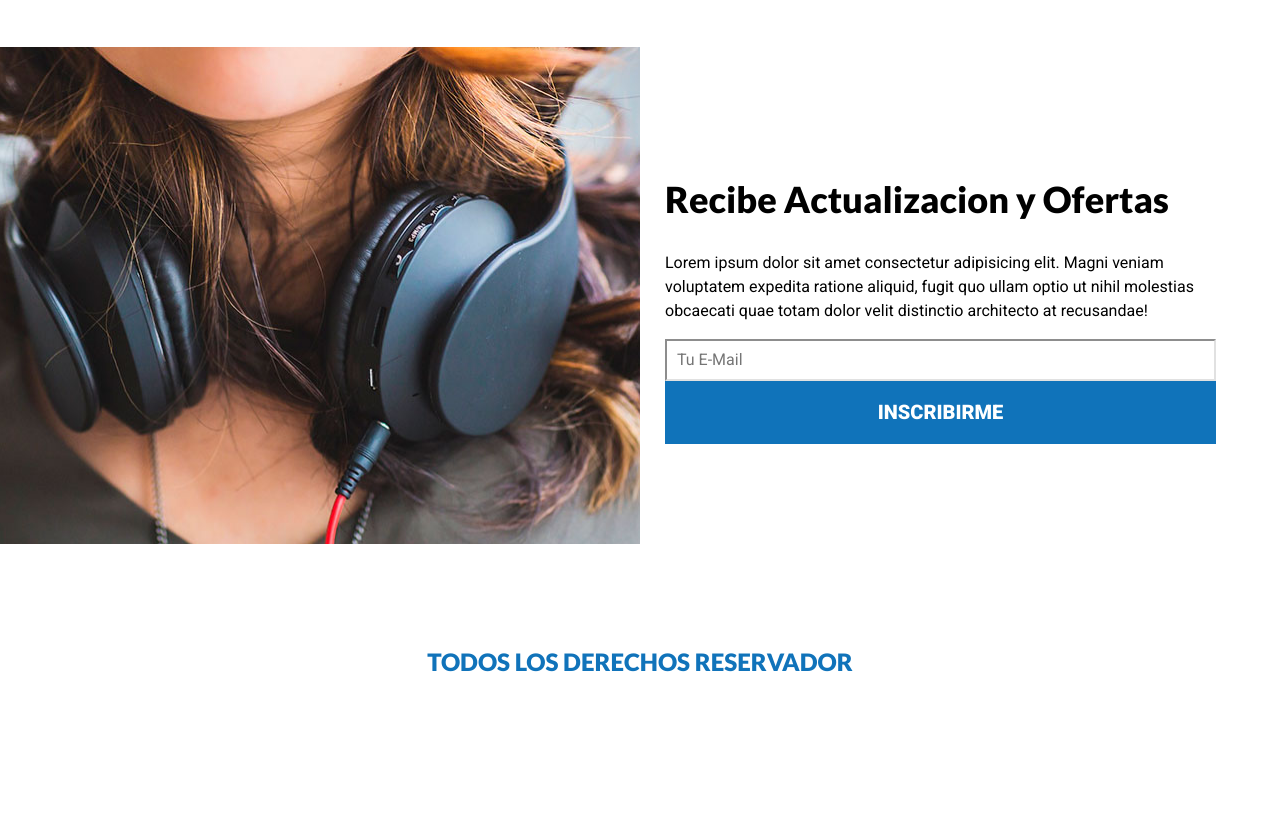
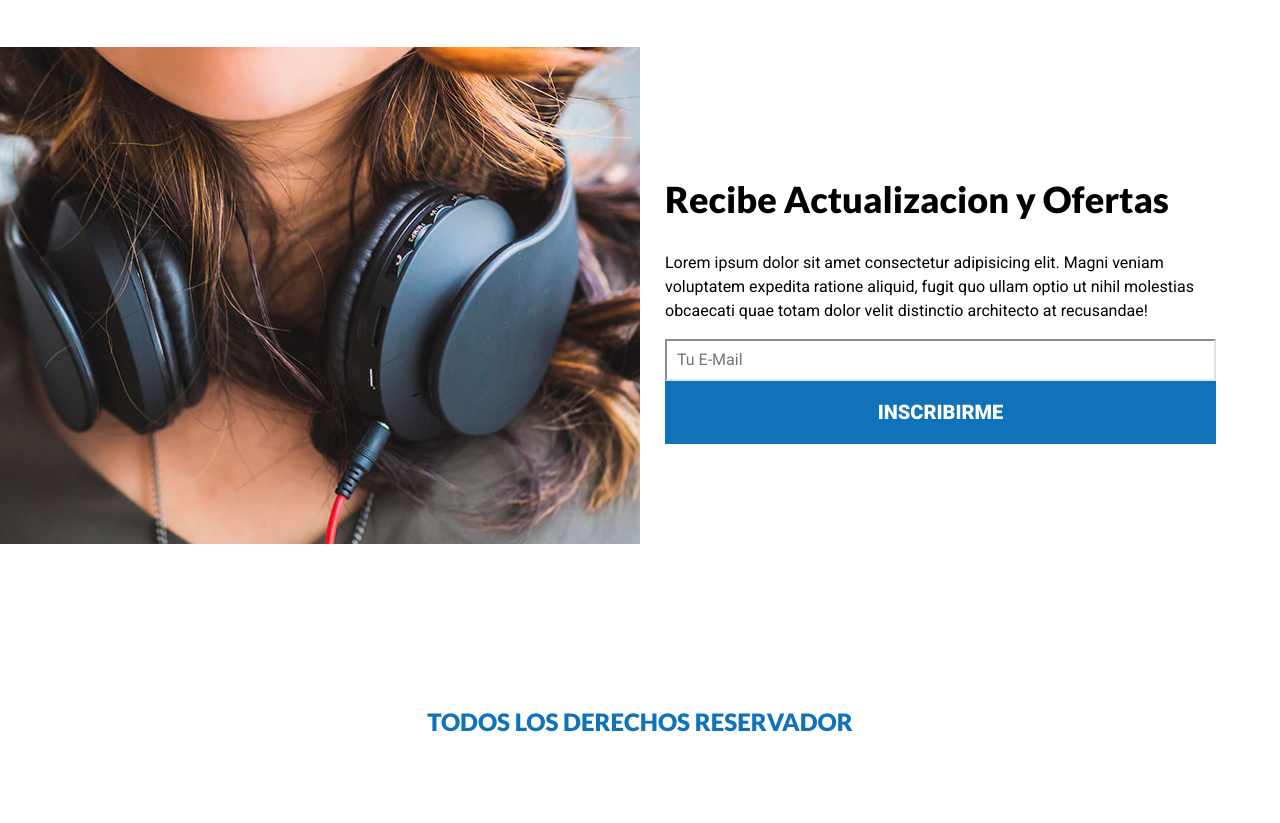
Before and after one commit to RealWalt/TechPRO-Web-Project, a plain HTML site: page index.html in a window 1280 px wide. Shown: the part 2225-3048 px from the top of the page. Before the commit the page ends 2949 px from the top, so only its background shows below. Drawn offline with Linux system fonts and the light colour scheme.

Commit message:
Update app.css

```diff
--- a/css/app.css
+++ b/css/app.css
@@ -404,6 +404,6 @@ img{
         color: var(--primario);
         font-weight: 900;
         font-size: 2.4rem;
-        padding: 2rem 0;
+        padding: 8rem;
 
     }
```
